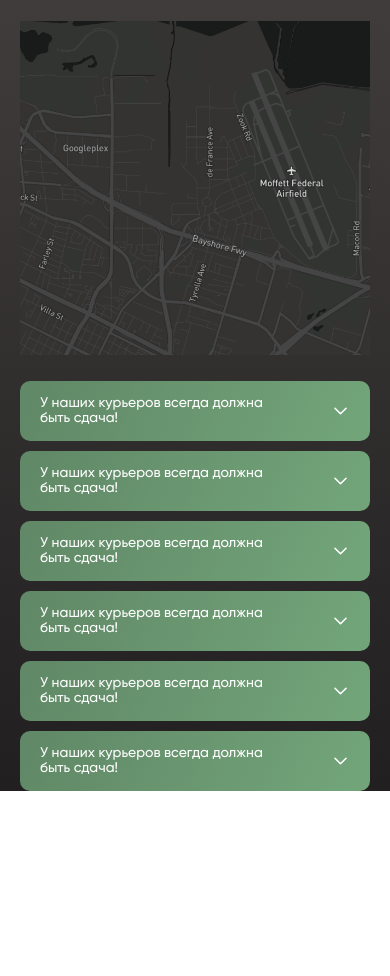
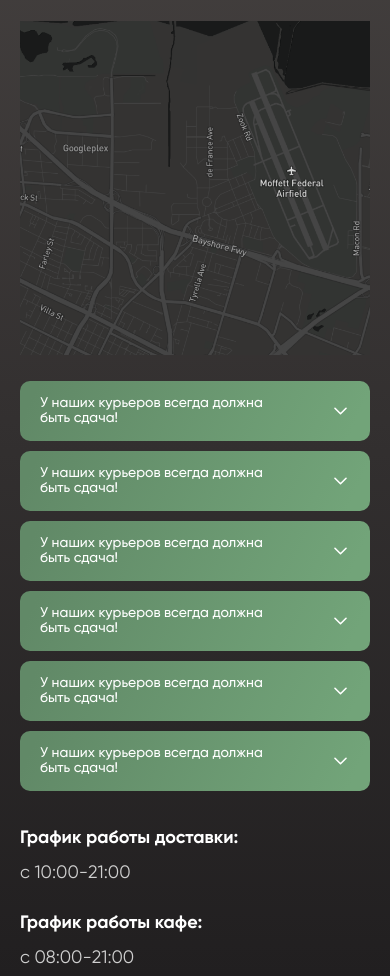
Before and after one commit to Akloom/team-project, a plain HTML site: page pages/delivery.html in a window 390 px wide. Shown: the part 104-1080 px from the top of the page. Before the commit the page ends 895 px from the top, so only its background shows below. Drawn offline with Linux system fonts and the light colour scheme.

Commit message:
add schedule block

```diff
--- a/assets/scss/include/_delivery.scss
+++ b/assets/scss/include/_delivery.scss
@@ -1,7 +1,7 @@
 .delivery {
   padding: 0 20px;
   margin-top: 50px;
-  @include flex(flex-start, center, column);
+  @include flex(start, center, column);
 
   &__title {
     padding-left: 20px;
@@ -20,11 +20,11 @@
     @include flex(null, center, column, 10px);
   }
 
-  &__item{
+  &__item {
     @include flex(null, null, column, null);
   }
 
-  &__question{
+  &__question {
     cursor: pointer;
     @include flex(center, space-between, null, 50px);
     padding: 15px 30px;
@@ -32,17 +32,17 @@
     background: var(--green-gradient);
   }
 
-  &__title{
+  &__title {
     @include font(18px, 500, 35px, var(--text-light));
   }
 
-  &__icon{
+  &__icon {
     width: 24px;
     height: 24px;
     transition: .6s all;
   }
 
-  &__answer{
+  &__answer {
     border-radius: 10px;
     background: var(--gray-gradient);
     max-height: 0;
@@ -50,7 +50,7 @@
     transition: .6s all;
   }
 
-  &__desc{
+  &__desc {
     padding: 35px;
     @include font(16px, 400, 25px, var(--text-light));
   }
@@ -72,9 +72,26 @@
   transform: rotate(180deg);
 }
 
+.schedule {
+  margin-top: 30px;
+  @include flex(start, null, null, 100px);
+
+  &__item {
+    @include flex(start, null, column, null);
+  }
+
+  &__title {
+    @include font(20px, 700, 35px, var(--text-light));
+  }
+
+  &__time {
+    @include font(20px, 400, 35px, var(--text-gray));
+  }
+}
+
 @media screen and (max-width: 1080px) {
   .faq {
-  flex-wrap: wrap;
+    flex-wrap: wrap;
   }
 }
 
@@ -97,18 +114,22 @@
   }
 
   .faq {
-    &__question{
+    &__question {
       padding: 15px 25px;
     }
 
-    &__title{
+    &__title {
       @include font(16px, null, 25px, null);
     }
 
-    &__desc{
+    &__desc {
       padding: 25px;
       @include font(14px, null, 20px, null);
     }
+  }
+
+  .schedule {
+    @include flex(null, null, column, 15px);
   }
 }
 
@@ -123,17 +144,28 @@
   }
 
   .faq {
-    &__question{
+    &__question {
       padding: 15px 20px;
     }
 
-    &__title{
+    &__title {
       @include font(14px, null, 15px, null);
     }
 
-    &__desc{
+    &__desc {
       padding: 20px;
       @include font(12px, null, 15px, null);
     }
   }
+
+  .schedule {
+
+    &__title {
+      @include font(18px, null, null, null);
+    }
+
+    &__time {
+      @include font(18px, null, null, null);
+    }
+  }
 }
--- a/pages/delivery.html
+++ b/pages/delivery.html
@@ -93,6 +93,17 @@
           </div>
         </div>
       </div>
+
+      <div class="schedule">
+        <div class="shedule__item">
+          <span class="schedule__title">График работы доставки:</span>
+          <p class="schedule__time">с 10:00-21:00</p>
+        </div>
+        <div class="shedule__item">
+          <span class="schedule__title">График работы кафе:</span>
+          <p class="schedule__time">с 08:00-21:00</p>
+        </div>
+      </div>
     </section>
   </div>
 
```
Also changed, not shown: assets/css/style.css, 1 other file.
